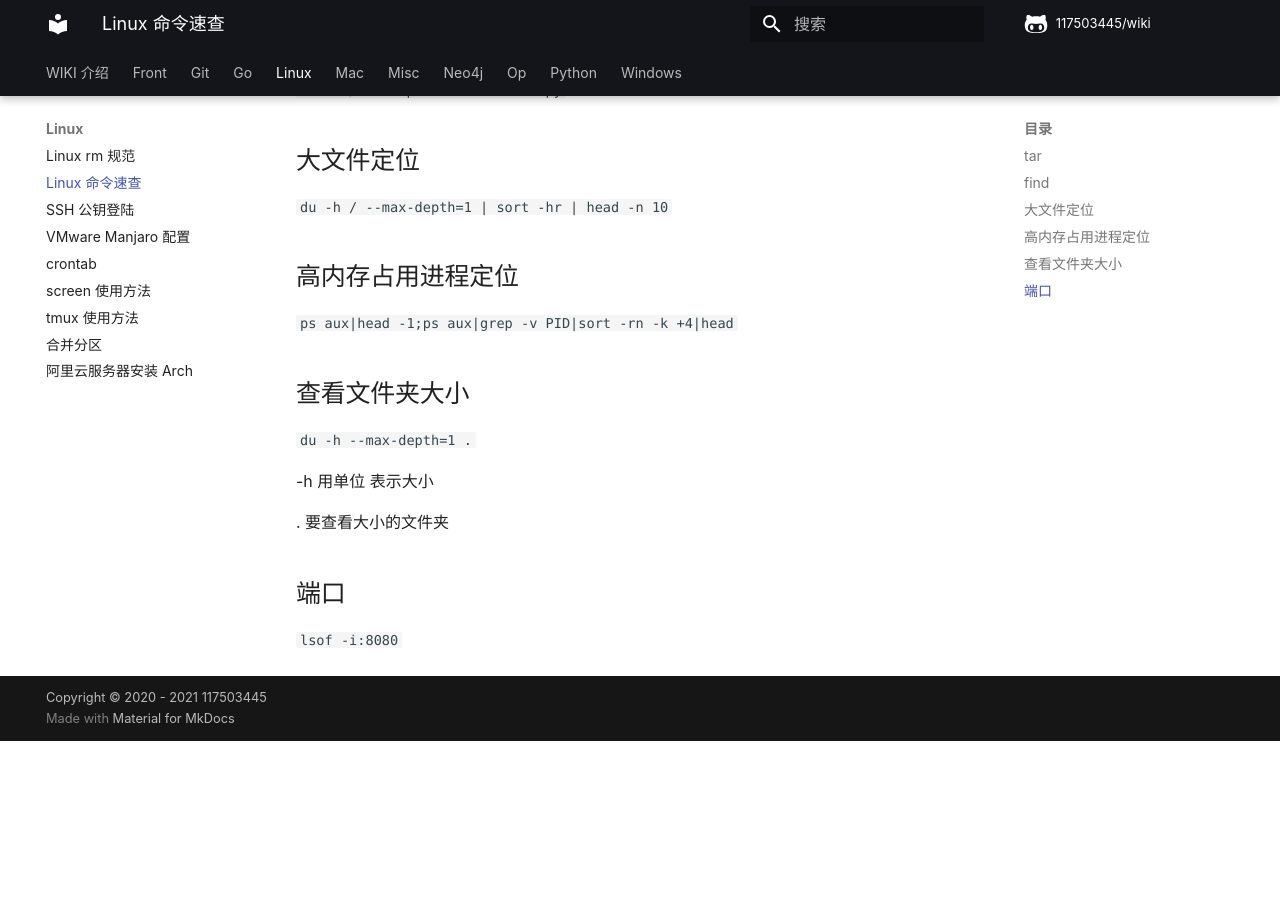
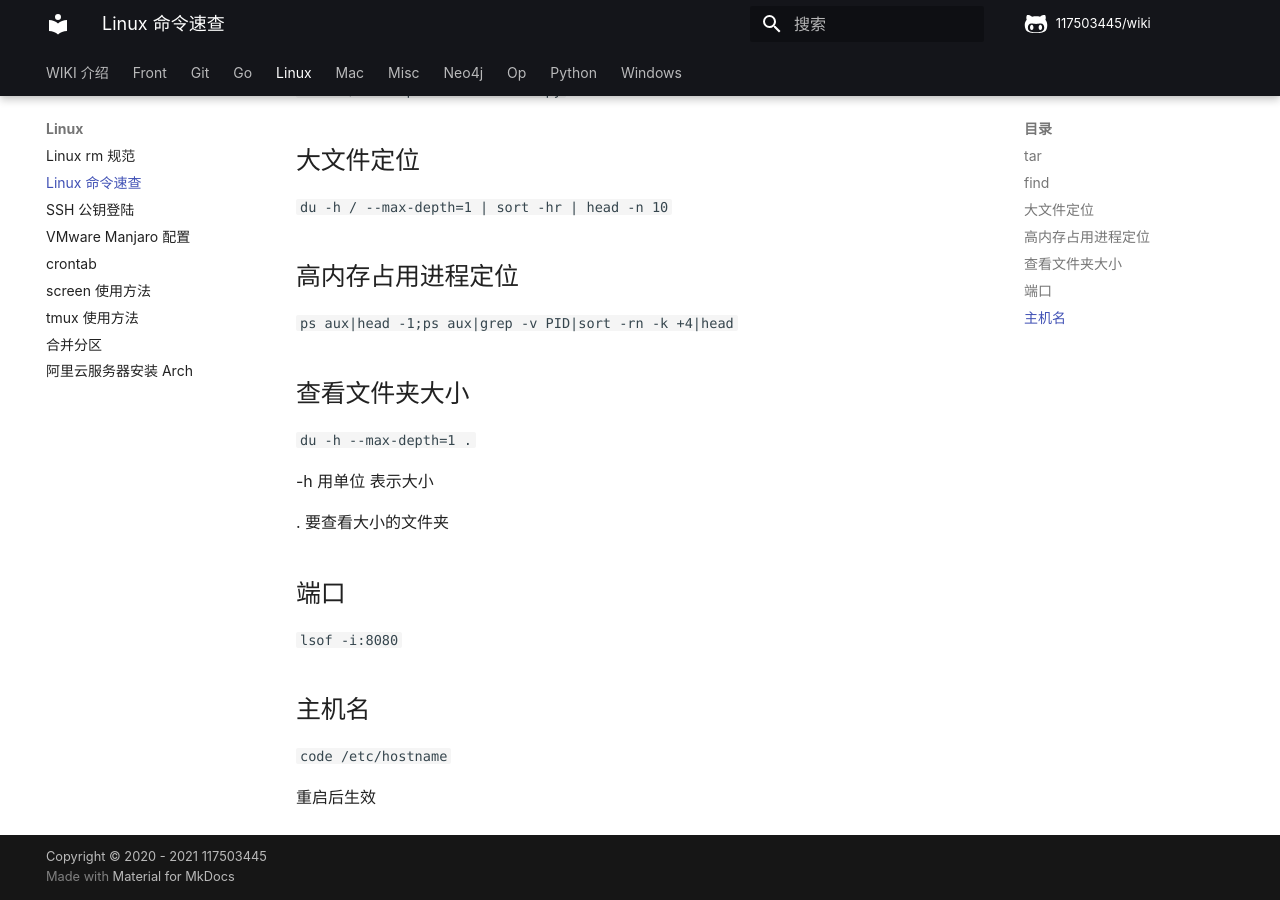
Before and after one commit to 117503445/wiki, an MkDocs documentation site: the page built from docs/linux/Linux 命令速查.md, in a window 1280 px wide and 900 px high, scrolled down 915 px. Built offline with MkDocs 1.6.1 and Material for MkDocs 9.7.7, drawn with Linux system fonts in a browser that asks for light colours; some web fonts are replaced; comment, search, counter and statistics services are not loaded; before the commit the page ends 1656 px from its top, so only the background shows below that.

Commit message:
Update Linux 命令速查.md

```diff
--- a/docs/linux/Linux 命令速查.md
+++ b/docs/linux/Linux 命令速查.md
@@ -59,3 +59,9 @@ untardir() { tar -zxvf $1; }
 ## 端口
 
 `lsof -i:8080`
+
+## 主机名
+
+`code /etc/hostname`
+
+重启后生效
```
